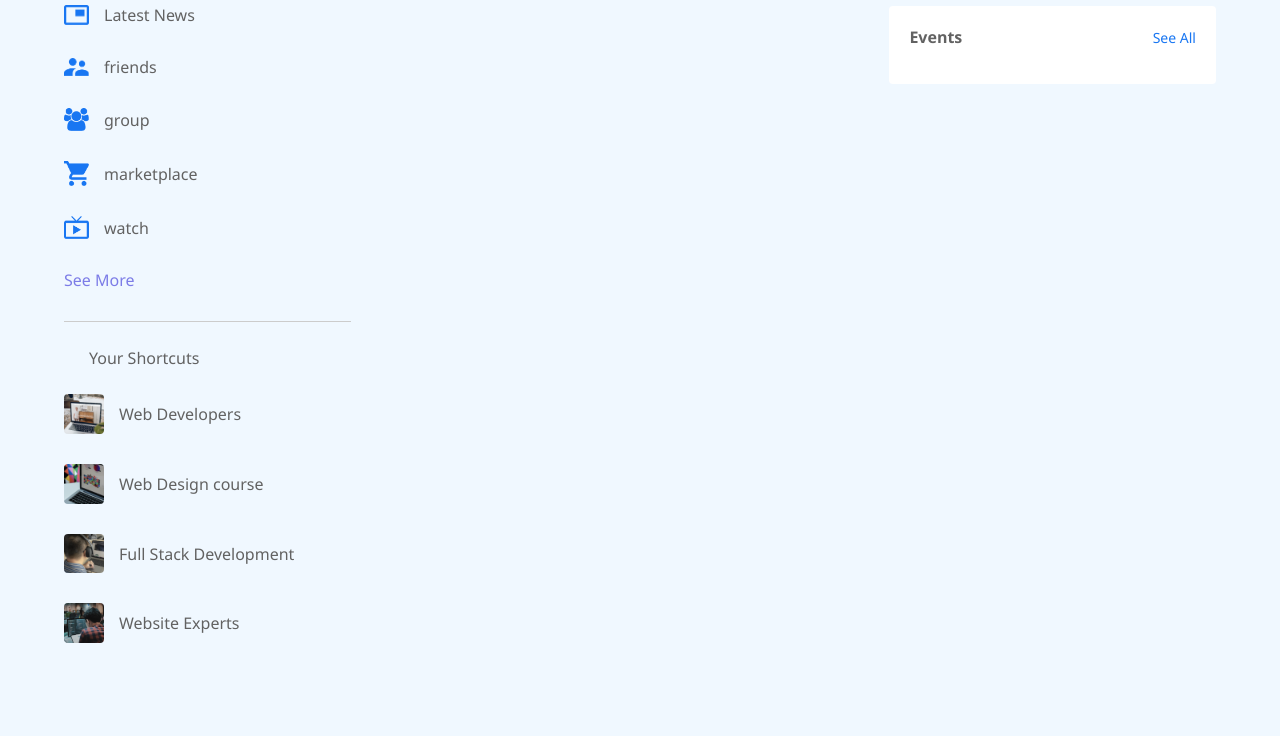
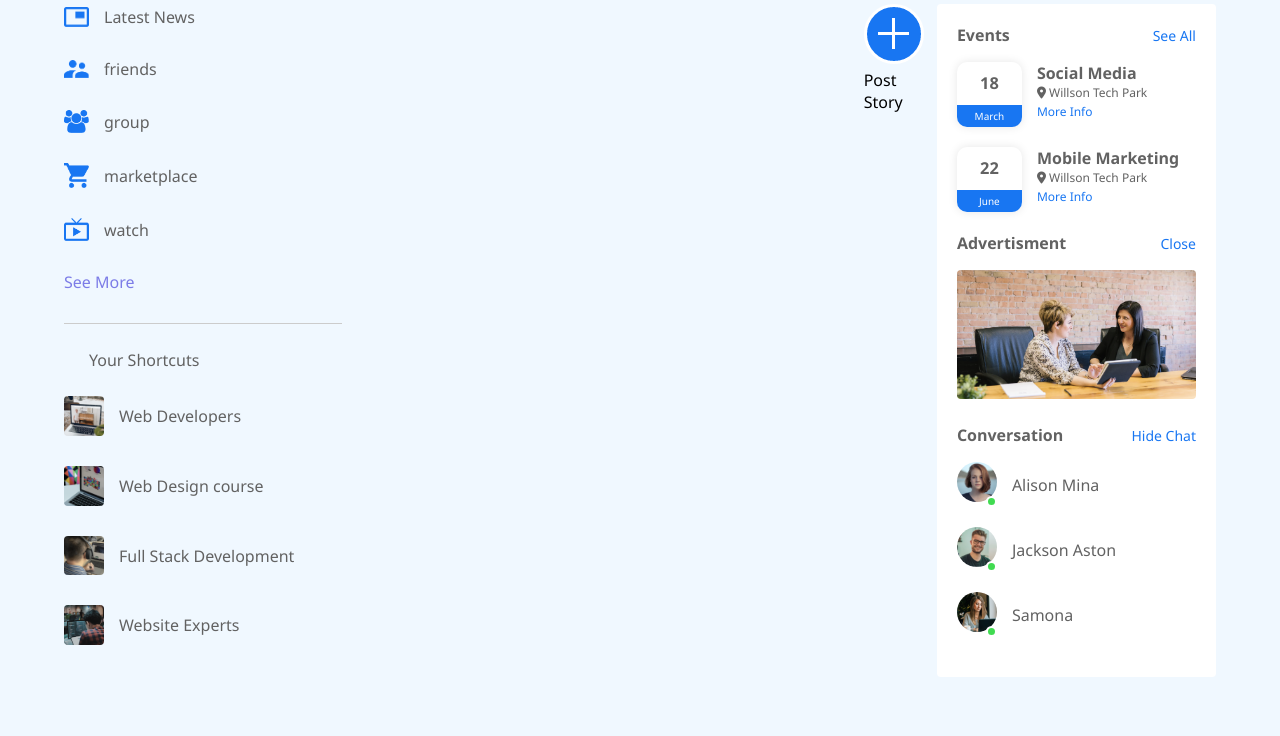
Before and after one commit to iazadur/social-html, a plain HTML site: page index.html in a window 1280 px wide. Shown: the part 64-800 px from the top of the page. Drawn offline with Linux system fonts and the light colour scheme.

Commit message:
right sidebar complete

```diff
--- a/index.html
+++ b/index.html
@@ -7,6 +7,7 @@
     <meta name="viewport" content="width=device-width, initial-scale=1.0">
     <title>Social Book</title>
     <link rel="stylesheet" href="style.css">
+    <script src="https://kit.fontawesome.com/70a163e656.js" crossorigin="anonymous"></script>
 </head>
 
 <body>
@@ -51,12 +52,66 @@
                 <a href=""><img src="images/shortcut-4.png" alt="">Website Experts</a>
             </div>
         </div>
+        <!-- ------------  Main Content  ------------- -->
         <div class="main-content"></div>
+
+        <div class="story-gallery">
+            <img src="images/upload.png" alt="">
+            <p>Post Story</p>
+        </div>
+        <!-- ------------  Right Sidebar  ------------- -->
         <div class="right-sidebar">
             <div class="sidebar-title">
                 <h4>Events</h4>
                 <a href="">See All</a>
             </div>
+            <div class="event">
+                <div class="left-event">
+                    <h3>18</h3>
+                    <span>March</span>
+                </div>
+                <div class="right-event">
+                    <h4>Social Media</h4>
+                    <p><i class="fas fa-map-marker-alt"></i> Willson Tech Park</p>
+                    <a href="#">More Info</a>
+                </div>
+            </div>
+            <div class="event">
+                <div class="left-event">
+                    <h3>22</h3>
+                    <span>June</span>
+                </div>
+                <div class="right-event">
+                    <h4>Mobile Marketing</h4>
+                    <p><i class="fas fa-map-marker-alt"></i> Willson Tech Park</p>
+                    <a href="#">More Info</a>
+                </div>
+            </div>
+
+            <div class="sidebar-title">
+                <h4>Advertisment</h4>
+                <a href="">Close</a>
+            </div>
+            <img src="images/advertisement.png" alt="" srcset="" class="sidebar-ads">
+
+            <div class="sidebar-title">
+                <h4>Conversation</h4>
+                <a href="">Hide Chat</a>
+            </div>
+            <div class="online-list">
+                <div class="online"><img src="images/member-1.png" alt=""></div>
+                <p>Alison Mina</p>
+            </div>
+            <div class="online-list">
+                <div class="online"><img src="images/member-2.png" alt=""></div>
+                <p>Jackson Aston</p>
+            </div>
+            <div class="online-list">
+                <div class="online"><img src="images/member-3.png" alt=""></div>
+                <p>Samona </p>
+            </div>
+
+
         </div>
     </div>
 
--- a/style.css
+++ b/style.css
@@ -2,6 +2,7 @@
     margin: 0;
     padding: 0;
     font-family: 'Segoe UI', Tahoma, Geneva, Verdana, sans-serif;
+    box-sizing: border-box;
 }
 body{
     background-color: aliceblue;
@@ -145,7 +146,7 @@ nav{
     align-items: center;
     margin-bottom: 16px;
 }
-.sidebar-title h4{
+.right-sidebar h4{
     font-weight: 600;
     font-size: 16px;
 }
@@ -154,3 +155,68 @@ nav{
     color: #1876f2;
     font-size: 14px;
 }
+
+.event{
+    display: flex;
+    font-size: 14px;
+    margin-bottom: 20px;
+}
+
+.left-event{
+    border-radius: 10px;
+    height: 65px;
+    width: 65px;
+    margin-right: 15px;
+    padding-top: 10px;
+    text-align: center;
+    position: relative;
+    overflow: hidden;
+    box-shadow: 0 0 10px rgba(0,0,0,0.1);
+}
+
+.event p{
+    font-size: 12px;
+
+}
+.event a{
+    font-size: 12px;
+    text-decoration: none;
+    color: #1876f2;
+}
+
+.left-event span{
+    position: absolute;
+    bottom: 0;
+    left: 0;
+    width: 100%;
+    background: #1876f2;
+    color: #fff;
+    font-size: 10px;
+    padding: 4px 0;
+}
+.sidebar-ads{
+    width: 100%;
+    margin-bottom: 20px;
+    border-radius: 4px;
+
+}
+
+.online-list{
+    display: flex;
+    align-items: center;
+    margin-bottom: 20px;
+}
+.online-list .online img{
+    width: 40px;
+    border-radius: 50%;
+}
+.online-list .online{
+    width: 40px;
+    border-radius: 50%;
+    margin-right: 15px;
+}
+.online-list .online::after{
+    top: unset;
+    bottom: 0;
+
+}
```
